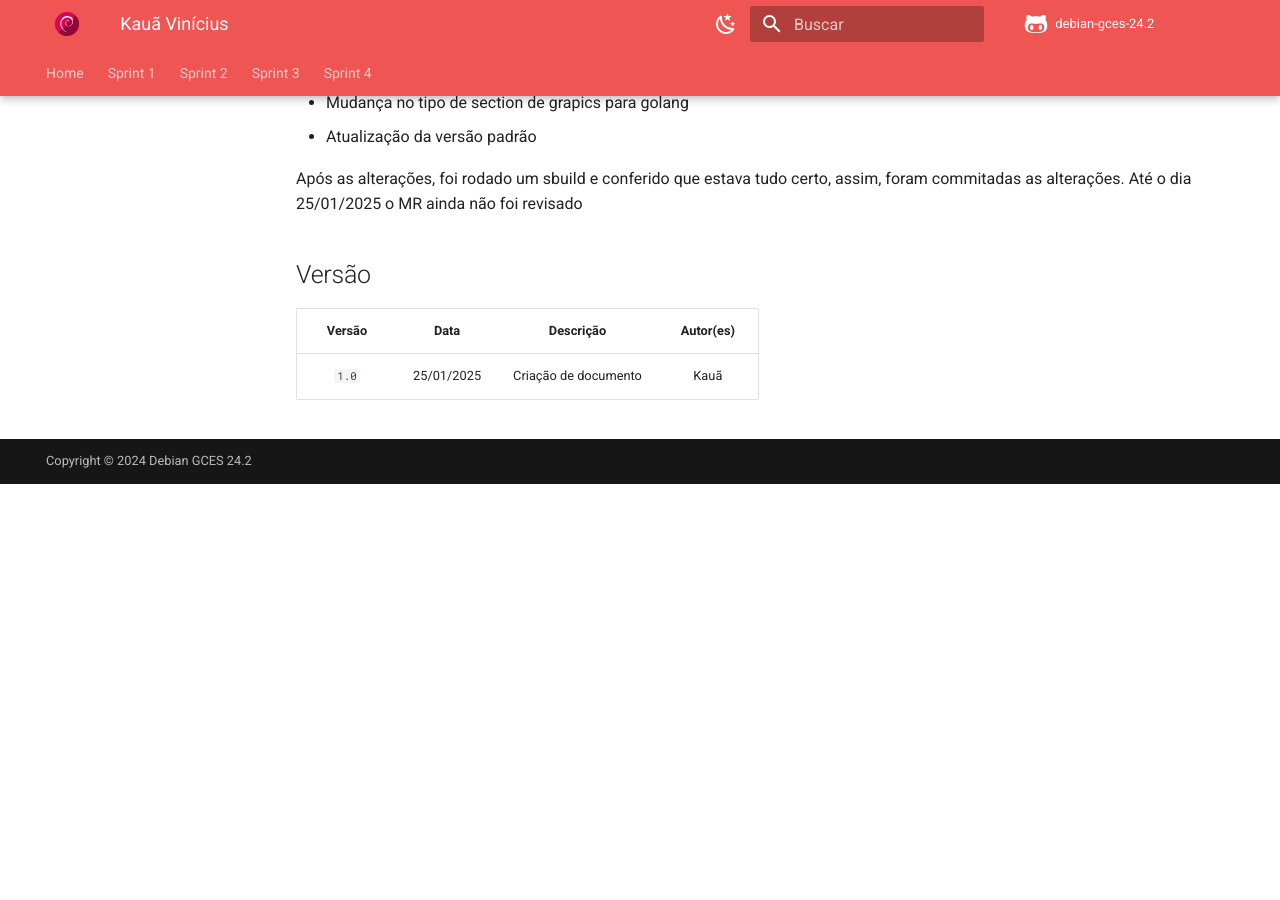
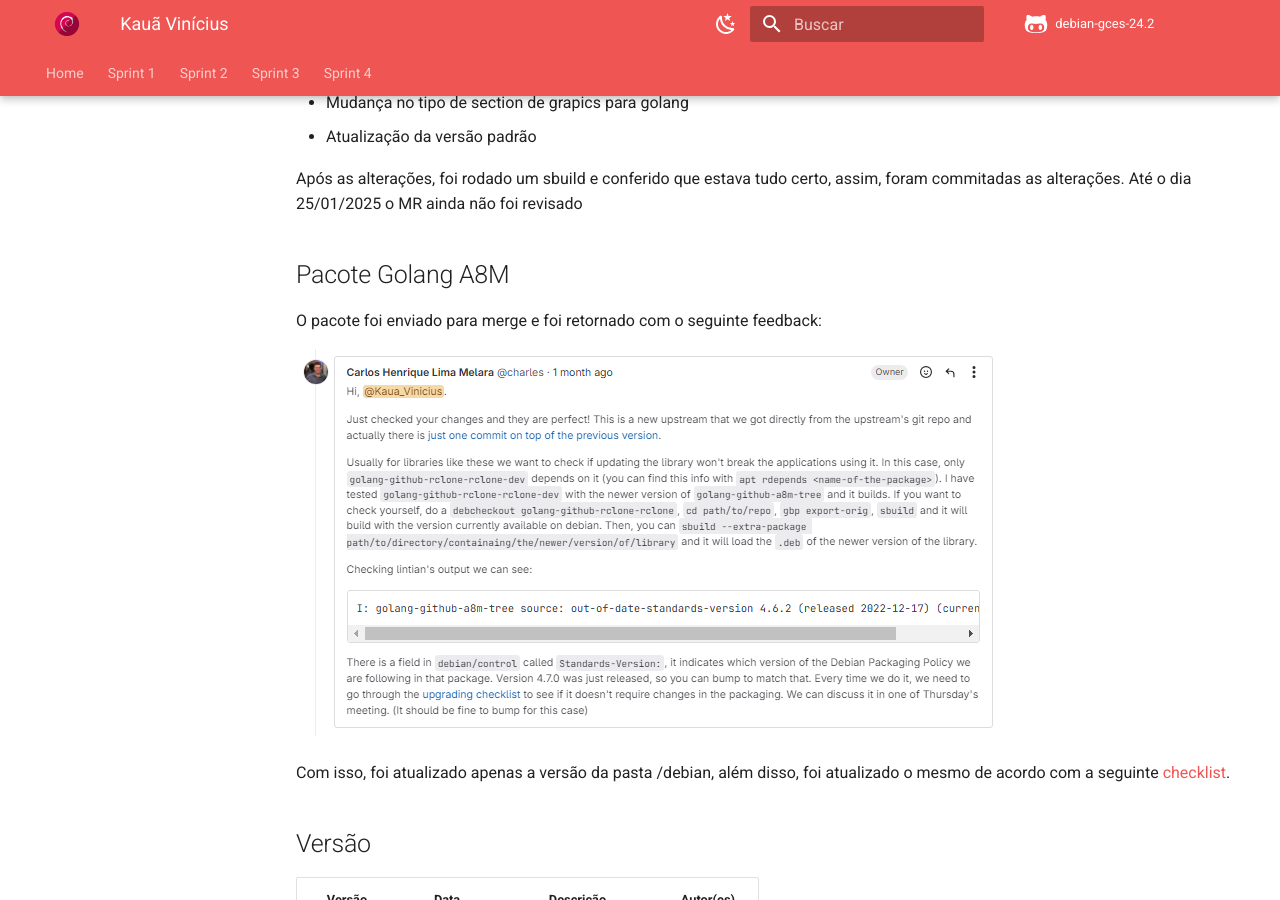
Before and after one commit to gitbmvb/debian-gces-24.2, an MkDocs documentation site: the page built from docs/sprint4/kaua4.md, in a window 1280 px wide and 900 px high, scrolled down 1118 px. Built offline with MkDocs 1.6.1 and Material for MkDocs 9.7.7, drawn with Linux system fonts in a browser that asks for light colours; comment, search, counter and statistics services are not loaded; before the commit the page ends 1602 px from its top, so only the background shows below that.

Commit message:
Update kaua4.md

```diff
--- a/docs/sprint4/kaua4.md
+++ b/docs/sprint4/kaua4.md
@@ -23,6 +23,14 @@ Com isso, foi aplicado as seguintes alterações na pasta debian/ :
 
 Após as alterações, foi rodado um sbuild e conferido que estava tudo certo, assim, foram commitadas as alterações. Até o dia 25/01/2025 o MR ainda não foi revisado
 
+## Pacote Golang A8M
+
+O pacote foi enviado para merge e foi retornado com o seguinte feedback:
+
+![Feedback a8m](../img/kaua_a8m_bump.PNG)
+
+Com isso, foi atualizado apenas a versão da pasta /debian, além disso, foi atualizado o mesmo de acordo com a seguinte [checklist](https://www.debian.org/doc/debian-policy/upgrading-checklist.html#upgrading-checklist).
+
 ## Versão
 
 | Versão |    Data    |         Descrição          |  Autor(es)  |
```
